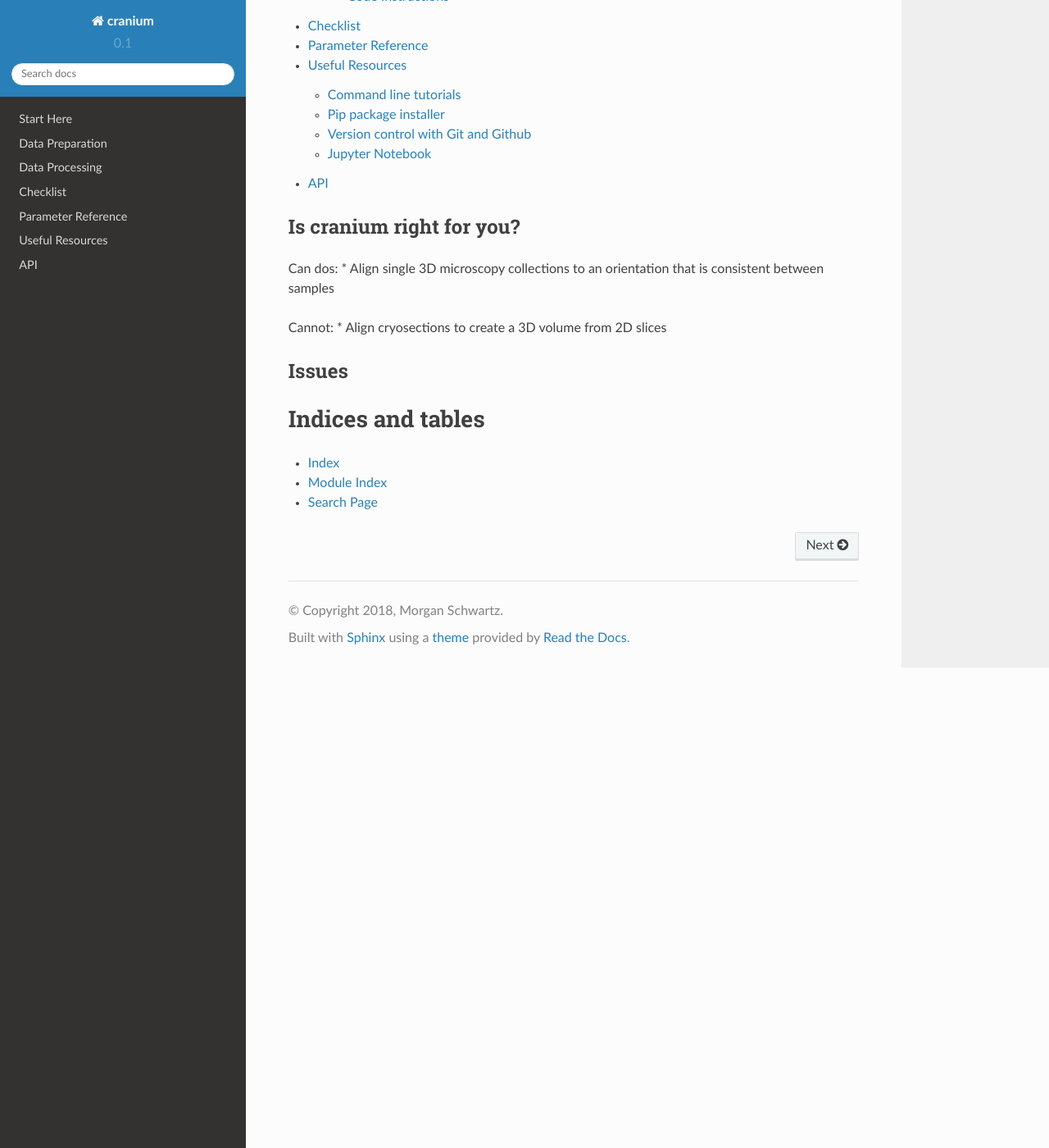
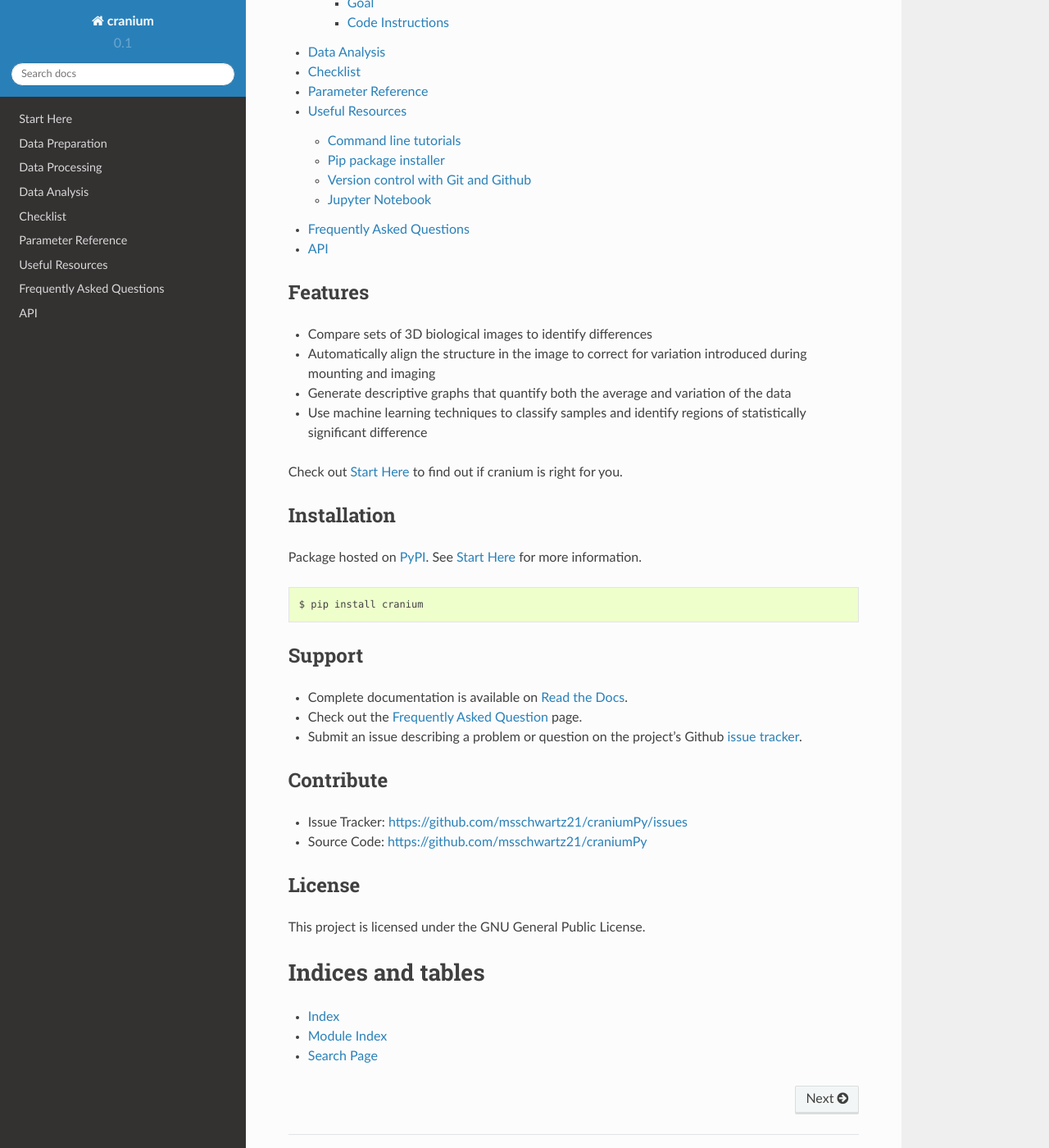
Before and after one commit to msschwartz21/deltascope, a Sphinx documentation site: the page built from docs/source/index.rst, in a window 1280 px wide and 1400 px high, scrolled down 872 px. Shown: the whole window at 82% size. Built offline with Sphinx 7.4.7 and the Read the Docs theme 2.0.0, drawn with Linux system fonts in a browser that asks for light colours; formulas are drawn with MathJax 3; pages that are not in the unit, such as notebooks, are missing from menus; some of the changed text lies outside the part shown.

Commit message:
Updating documentation with an emphasis on content to help naive users

```diff
--- /dev/null
+++ b/docs/source/data-analysis.rst
@@ -0,0 +1,4 @@
+.. _data analysis:
+
+Data Analysis
+==============
--- a/docs/source/data-process.rst
+++ b/docs/source/data-process.rst
@@ -3,6 +3,8 @@ Cranium Data Processing
 ========================
 
 .. currentmodule:: cranium
+
+.. note:: This guide will describe a set of parameters that the user needs to specify when running cranium. A complete list of all parameters if available on the `Parameter Reference <param ref>`_ page.
 
 .. _thresh:
 
@@ -34,7 +36,7 @@ This section of the code also includes a deprecated parameter :envvar:`scale`, w
 
 Code Instructions
 ------------------
-The following instructions apply to processing a single sample. Details regarding function parameters can be found under :py:class:`embryo` and :py:func:`brain.preprocess_data`.
+The following instructions apply to processing a single sample. Details regarding function parameters can be found under :py:class:`embryo` and :py:func:`brain.preprocess_data`. Raw image data will be imported by :func:`embryo.add_channel`.
 
 .. code-block:: python
 
--- /dev/null
+++ b/docs/source/faq.rst
@@ -0,0 +1,6 @@
+.. _faq:
+
+Frequently Asked Questions
+===========================
+
+.. note:: Coming Soon!
--- a/docs/source/index.rst
+++ b/docs/source/index.rst
@@ -6,31 +6,56 @@
 Welcome to cranium's documentation!
 ===================================
 
-Contents:
+Contents
++++++++++
 
 .. toctree::
-	:numbered:
+	:maxdepth: 2
 
 	Start Here <start-here>
 	Data Preparation <data-prep>
     Data Processing <data-process>
+    Data Analysis <data-analysis>
     Checklist <checklist>
     Parameter Reference <param-ref>
     Useful Resources <resources>
+    Frequently Asked Questions <faq>
     API
 
-Is cranium right for you?
-++++++++++++++++++++++++++
+Features
++++++++++
 
-Can dos:
-* Align single 3D microscopy collections to an orientation that is consistent between samples
+- Compare sets of 3D biological images to identify differences
+- Automatically align the structure in the image to correct for variation introduced during mounting and imaging
+- Generate descriptive graphs that quantify both the average and variation of the data
+- Use machine learning techniques to classify samples and identify regions of statistically significant difference
 
-Cannot:
-* Align cryosections to create a 3D volume from 2D slices
+Check out `Start Here <start here>`_ to find out if cranium is right for you.
 
-Issues
-+++++++
+Installation
+++++++++++++
 
+Package hosted on `PyPI <https://pypi.python.org/pypi/cranium>`_. See `Start Here <install>`_ for more information. ::
+
+	$ pip install cranium
+
+Support
+++++++++
+
+- Complete documentation is available on `Read the Docs <http://craniumpy.readthedocs.io/en/latest/>`_.
+- Check out the `Frequently Asked Question <faq>`_ page.
+- Submit an issue describing a problem or question on the project's Github `issue tracker <https://github.com/msschwartz21/craniumPy/issues>`_.
+
+Contribute
++++++++++++
+
+- Issue Tracker: https://github.com/msschwartz21/craniumPy/issues
+- Source Code: https://github.com/msschwartz21/craniumPy
+
+License
+++++++++
+
+This project is licensed under the GNU General Public License.
 
 Indices and tables
 ==================
--- a/setup.py
+++ b/setup.py
@@ -16,7 +16,7 @@ setup(name='cranium',
 	url='https://github.com/msschwartz21/craniumPy',
 	author='Morgan Schwartz',
 	author_email='mschwartz@smith.edu',
-	license='GNU',
+	license='GNU GPL',
 	packages=['cranium'],
 	install_requires=[
 		'cycler==0.10',
```
Also changed, not shown: README.rst (+22 -14 lines), docs/source/start-here.rst (+28 -5 lines).
